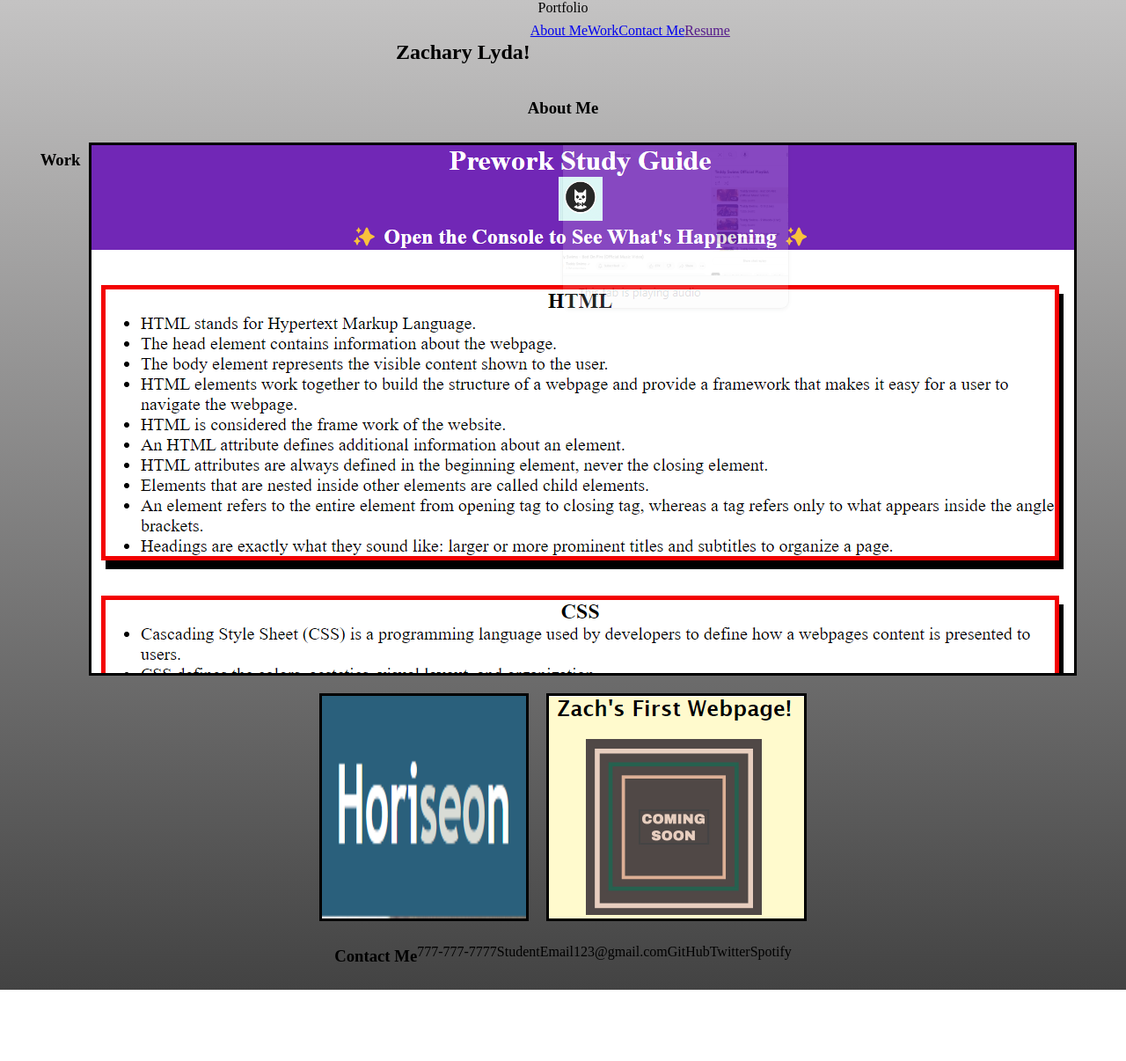
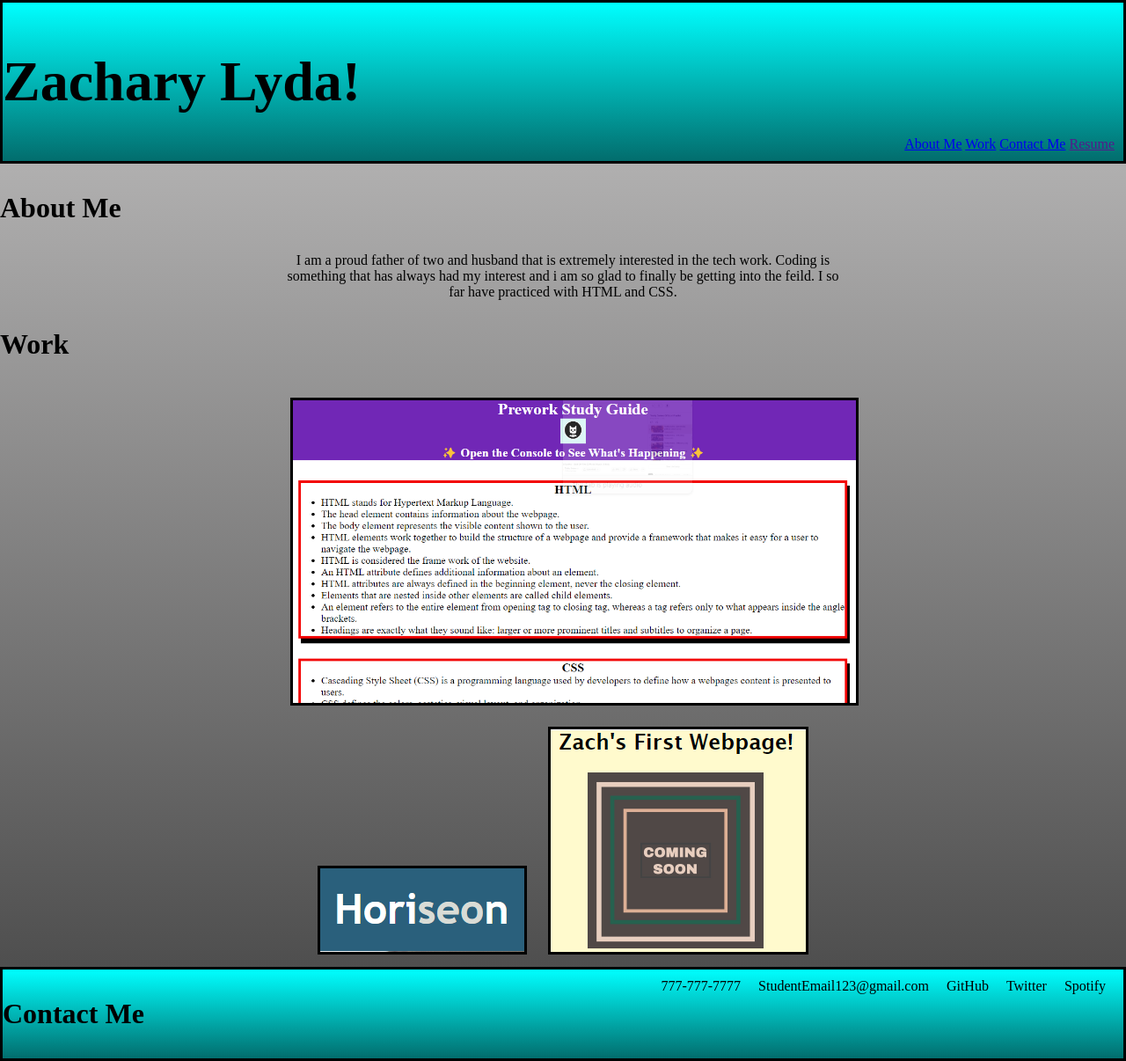
Before and after one commit to Zlyda1993/refactored-tribble, a plain HTML site: page index.html in a window 1280 px wide. Shown: the whole page at 88% size. Before the commit the page ends 1125 px from the top, so only its background shows below. Drawn offline with Linux system fonts and the light colour scheme.

Commit message:
Fixed links in html, and fixed header and footer issues with width and aligning.

```diff
--- a/index.html
+++ b/index.html
@@ -1,43 +1,52 @@
 <!DOCTYPE html>
 <html lang="en">
+
 <head>
     <meta charset="UTF-8">
     <meta name="viewport" content="width=device-width, initial-scale=1.0">
     <title>Portfolio</title>
     <link rel="stylesheet" href="style.css">
 </head>
-<Header>
+
+<body id="grad">
+    <header>
         <Section class="Header">
             <h1>Zachary Lyda!</h1>
             <Section Class="Links">
-            <a href=".About">About Me</a>
-            <a href=".Work">Work</a>
-            <a href=".Contact">Contact Me</a>
+                <a href="#About">About Me</a>
+                <a href="#Work">Work</a>
+                <a href="#Contact">Contact Me</a>
                 <a href="">Resume</a>
             </Section>
         </Section>
-</Header>
-<body id="grad">
-    <Section>
-        <Section class="About">
+    </header>
+    <main>
+        <Section id="About" class="About">
             <h3>About Me</h3>
-                <p></p>
+            <p>I am a proud father of two and husband that is extremely interested in the tech work. Coding is something
+                that has always had my interest and i am so glad to finally be getting into the feild. I so far have
+                practiced with HTML and CSS.</p>
         </Section>
-        <section class="Work">
+        <section id="Work" class="Work">
             <h3>Work</h3>
-            <a href="https://zlyda1993.github.io/prework-study-guide/"><img src="./Pre-work.png" alt="Coding Pre-work"></a>
+            <div class="lgImg">
+                <a href="https://zlyda1993.github.io/prework-study-guide/">
+                    <img src="./Pre-work.png" alt="Coding Pre-work" /></a>
+            </div>
             <a href="https://zlyda1993.github.io/probable-bassoon/"><img src="./Reformmat.png" alt="Reformat"></a>
             <a href="https://zlyda1993.github.io/friendly-eureka/"><img src="First Website.png" alt="First Website"></a>
         </section>
-        <section class="Contact">
+    </main>
+    <footer id="Contact" class="Contact">
         <h3>Contact Me</h3>
+        <div>
             <p>777-777-7777</p>
             <p>StudentEmail123@gmail.com</p>
             <p>GitHub</p>
             <p>Twitter</p>
             <p>Spotify</p>
-        </section>
-    </Section>
+        </div>
+    </footer>
+</body>
 
-</body>
 </html>
--- a/style.css
+++ b/style.css
@@ -1,26 +1,79 @@
-* {
-    justify-content: center;
-    display: flex;
-    flex-wrap: wrap;
+body {
+    margin: 0;
+    padding: 0;
 }
 
 #grad {
   background-image: linear-gradient(rgb(196, 195, 195), rgb(67, 67, 67));
 }
 
-.Links {
-
+.Header {
+    display: flex;
+    justify-content: space-between;
+    position: relative;
+}
+header, footer {
+    border: solid;
+    border-color: black;
+    background-image: linear-gradient(aqua, rgb(2, 109, 109));
 }
 
-h1, h3 {
+.Links {
+    position: absolute;
+   bottom: 0;
+   right: 0;
+  margin: 10px;
+}
+
+h1 {
     color: Black;
+    font-size: 4rem;
+}
+
+h3 {
+    color: black;
+    font-size: 2rem;
+}
+
+.About p {
+    width: 50%;
+    text-align: center;
+    margin: 0 auto;
+}
+
+
+.Work {
+text-align: center;
+}
+
+.Work h3 {
+    text-align: left;
 }
 
 .Work img {
     border: solid;
     border-color: black;
     margin: 10px;
-
+    max-width: 100%;
+    height: auto;
 }
 
-@media
+.lgImg {
+    width: 50%;
+    margin: 0 auto;
+}
+
+footer {
+    position: relative;
+}
+
+footer div {
+    position: absolute;
+    top: 0;
+    right: 0;
+   margin: 10px;
+   display: flex;
+}
+ footer p {
+    margin: 0 10px;
+ }
```
Lines whose indentation alone changed are shown as unchanged.
